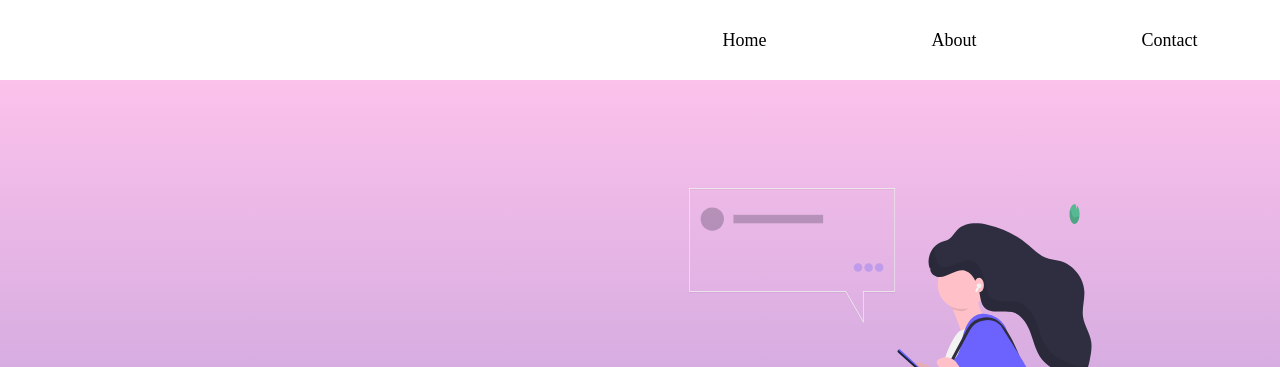
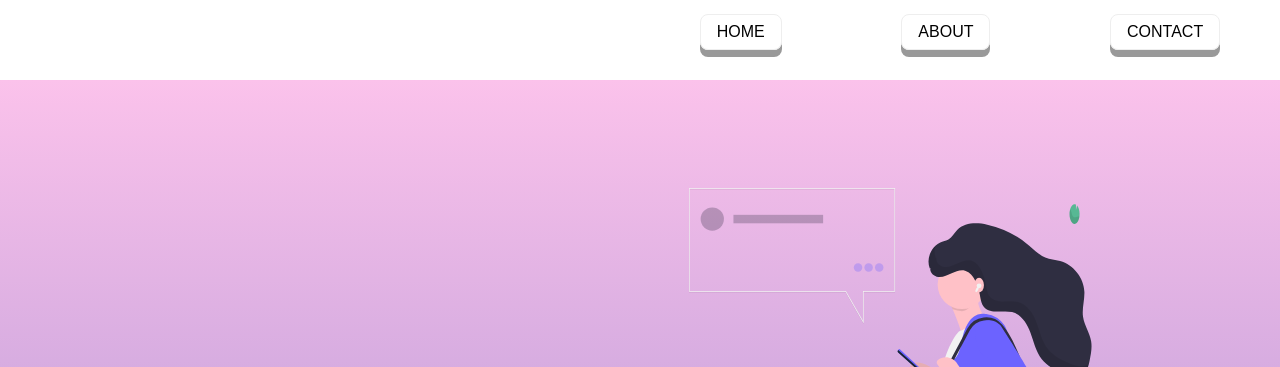
Before and after one commit to delfin4ik/page-transition, a website with bundled scripts: page index.html in a window 1280 px wide. Shown: the top 367 px of the page. Built offline with nearby package versions, Linux system fonts and the light colour scheme.

Commit message:
Buttons were changed

```diff
--- a/index.html
+++ b/index.html
@@ -10,9 +10,9 @@
   <body>
     <nav>
       <ul class="nav-list">
-        <li><a class="nav-links" href="./index.html">Home</a></li>
-        <li><a class="nav-links" href="./about.html">About</a></li>
-        <li><a class="nav-links" href="#">Contact</a></li>
+        <li class="box"><a class="nav-links curtain" href="./index.html">Home</a></li>
+        <li class="box"><a class="nav-links curtainup curtain" href="./about.html">About</a></li>
+        <li class="box"><a class="nav-links curtainangle" href="#">Contact</a></li>
       </ul>
     </nav>
 
--- a/style/style.scss
+++ b/style/style.scss
@@ -12,6 +12,15 @@
   align-items: center;
   margin-left: auto;
   list-style: none;
+}
+
+.box {
+  display: flex;
+  justify-content: center;
+  flex-wrap: wrap;
+  max-width: 800px;
+  margin: 0 auto;
+  background: transparent;
 }
 
 .nav-links {
@@ -52,3 +61,126 @@
 .about {
   background-image: linear-gradient(to top, #cfd9df 0%, #e2ebf0 100%);
 }
+
+.nav-links {
+  flex-basis: 150px;
+  margin-bottom: 1em;
+  margin-left: 10px;
+  margin-right: 10px;
+  padding: 0.5em 1em;
+  color: black;
+  outline: none;
+  background: transparent;
+  border: none;
+  text-transform: uppercase;
+  font-family: 'Oswald', sans-serif;
+  font-size: 1em;
+  position: relative;
+  cursor: pointer;
+  overflow: hidden;
+  transition: all .5s;
+  border-radius: 8px;
+  box-shadow: 0 7px #999;
+}
+
+.nav-links:active {
+  box-shadow: 0 5px #666;
+  transform: translateY(4px);
+  transition-duration: 100ms;
+}
+
+.nav-links::before,
+.nav-links::after {
+  content: '';
+  position: absolute;
+  left:0;
+  right:0;
+  top:0;
+  bottom: 0;
+  height: 100%;
+  background-image: linear-gradient(120deg, #84fab0 0%, #8fd3f4 100%);
+  z-index: -3;
+  transform: translate3D(0, -101%, 0);
+  transition: all .5s;
+}
+.nav-links::before {
+  background: #bad2ff;
+  z-index: -2;
+  transform: translate3D(0,0,0);
+}
+.nav-links:hover {
+  color:white;
+}
+.nav-links:hover::after {
+  transform: translate3D(0,0,0);
+}
+
+/* Curtain Down */
+
+.curtain {
+  border: 1px solid #eee;
+}
+.curtain::before,
+.curtain::after {
+  background-image: linear-gradient(to top, #a18cd1 0%, #fbc2eb 100%);
+  transform: translate3D(0, -101%, 0);
+}
+.curtain::after {
+  transform: translate3D(0, 101%, 0);
+}
+.curtain:hover::before,
+.curtain:hover::after {
+  transform: translate3D(0, -50%, 0);
+  translition: all .5s;
+}
+.curtain:hover::after  {
+  transform: translate3D(0, 50%, 0);
+}
+
+/* Curtain Up */
+
+.curtainup {
+  transform-style: preserve-3d;
+}
+.curtainup::before,
+.curtainup::after {
+  background-image: linear-gradient(to top, #cfd9df 0%, #e2ebf0 100%);
+  transform-origin: center center;
+  transform: scale(1,0);
+}
+.curtainup:hover::before,
+.curtainup:hover::after {
+  transform: scale(1);
+}
+
+/* Curtain Angle */
+
+.curtainangle {
+  border: 1px solid #eee;
+}
+.curtainangle::before {
+  top:0;
+  left:0;
+  width: 150%;
+  background-image: linear-gradient(120deg, #84fab0 0%, #8fd3f4 100%);
+  transform-origin: 0 bottom;
+  transform: translateX(-100%) rotate(-30deg);
+}
+.curtainangle::after {
+  top:0;
+  left:auto;
+  right: 0;
+  width: 150%;
+  transform-origin: right bottom;
+  transform: translateX(100%) rotate(30deg);
+}
+.curtainangle:hover::before {
+  left:0;
+  transform: rotate(0deg);
+  transition: all .5s;
+}
+.curtainangle:hover::after {
+  right:0;
+  transform: rotate(0deg);
+  transition: all .5s;
+}
```
Also changed, not shown: about.html (+2 -2 lines), dist/about.html, dist/index.html, 7 other files.
